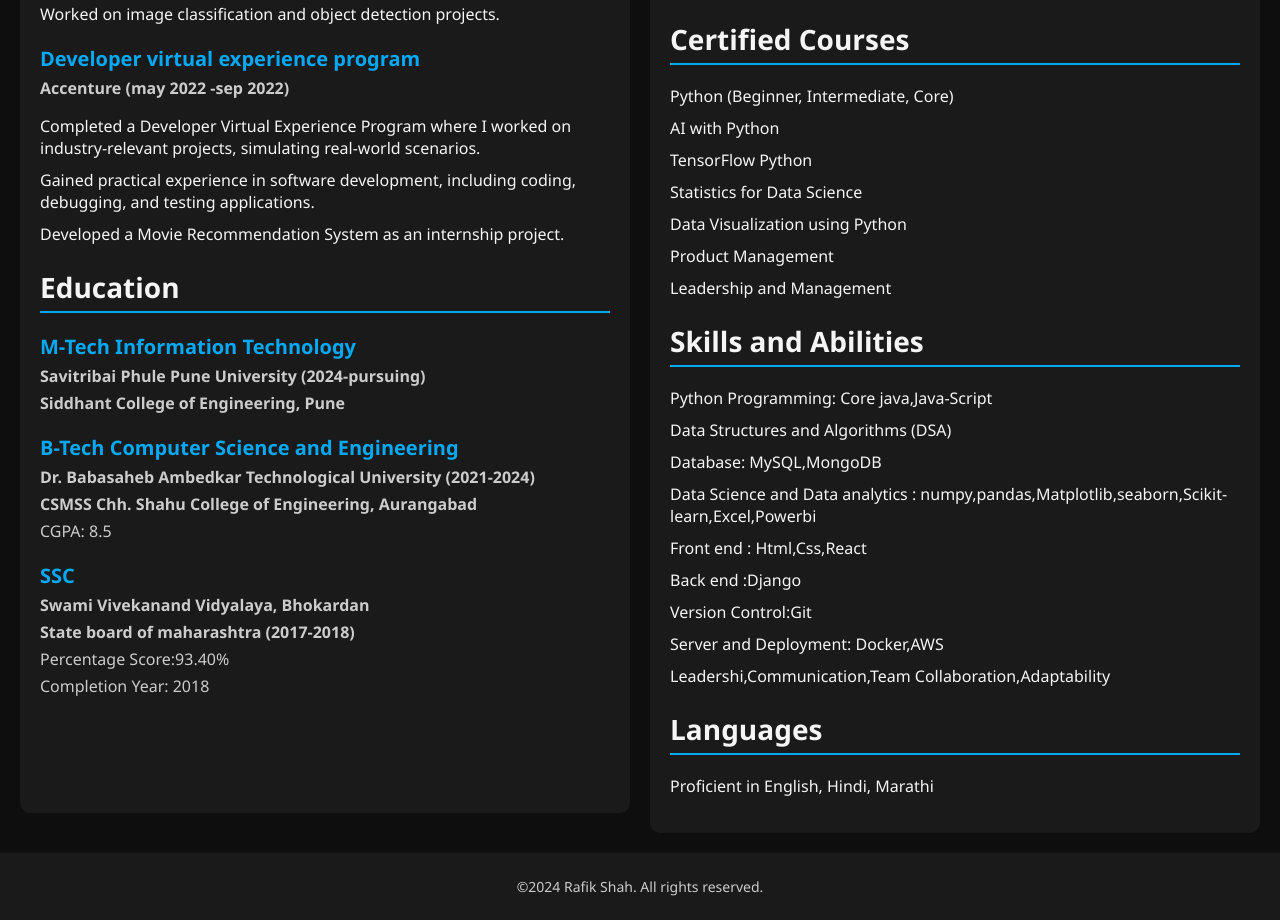
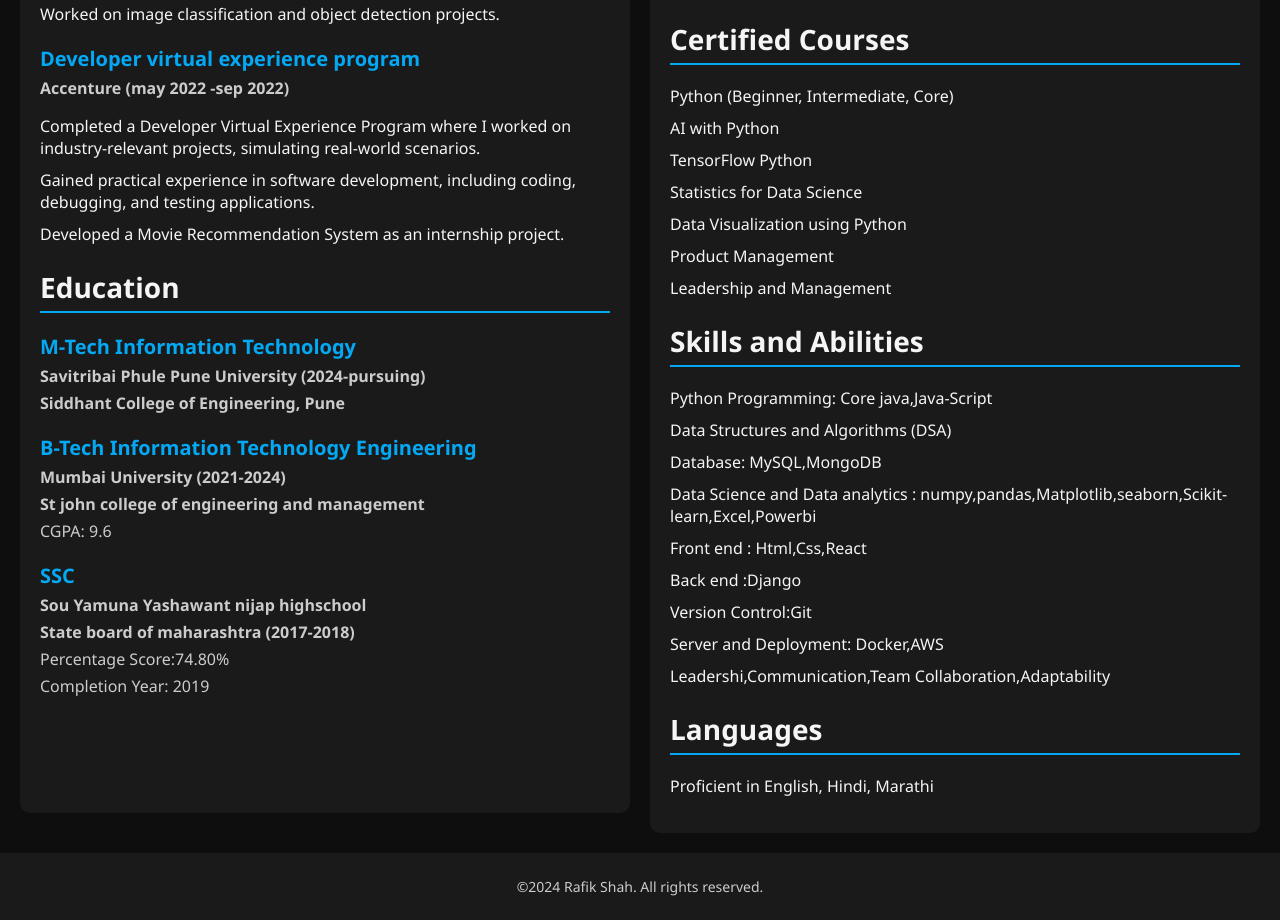
Before and after one commit to sakshi24-r/MY-RESUME, a plain HTML site: page index.html in a window 1280 px wide. Shown: the part 736-1656 px from the top of the page. Drawn offline with Linux system fonts and the light colour scheme.

Commit message:
Update index.html

```diff
--- a/index.html
+++ b/index.html
@@ -176,10 +176,10 @@
 
 <body>
     <header>
-        <h1>Rafik Shah</h1>
+        <h1>Sakshi Patil</h1>
         <p>AI, Data Science, and Machine Learning Enthusiast committed to driving innovation and delivering impactful solutions.</p>
         <div class="contact-info">
-            <ul>
+            <ul>Add
                 <li><i class="fas fa-phone-alt"></i>7028352298</li>
                 <li><i class="fas fa-envelope"></i> <a href="mailto:rafikshah3262@gmail.com">rafikshah3262@gmail.com</a></li>
                 <li><i class="fab fa-linkedin"></i> <a href="https://www.linkedin.com/in/rafik-shah-179875209/" target="_blank">LinkedIn</a></li>
@@ -231,18 +231,18 @@
                 </div>
 
                 <div class="education-item">
-                    <h3>B-Tech Computer Science and Engineering</h3>
-                    <p><strong>Dr. Babasaheb Ambedkar Technological University (2021-2024)</strong></p>
-                    <p><strong>CSMSS Chh. Shahu College of Engineering, Aurangabad</strong></p>
-                    <p>CGPA: 8.5</p>
+                    <h3>B-Tech Information Technology Engineering</h3>
+                    <p><strong>Mumbai University (2021-2024)</strong></p>
+                    <p><strong>St john college of engineering and management</strong></p>
+                    <p>CGPA: 9.6</p>
                 </div>
 
                 <div class="education-item">
                     <h3>SSC</h3>
-                    <p><strong>Swami Vivekanand Vidyalaya, Bhokardan</strong></p>
+                    <p><strong>Sou Yamuna Yashawant nijap highschool</strong></p>
                     <p><strong>State board of maharashtra (2017-2018)</strong></p>
-                    <p>Percentage Score:93.40%</p>
-                    <p>Completion Year: 2018</p>
+                    <p>Percentage Score:74.80%</p>
+                    <p>Completion Year: 2019</p>
                 </div>
             </section>
         </div>
```
